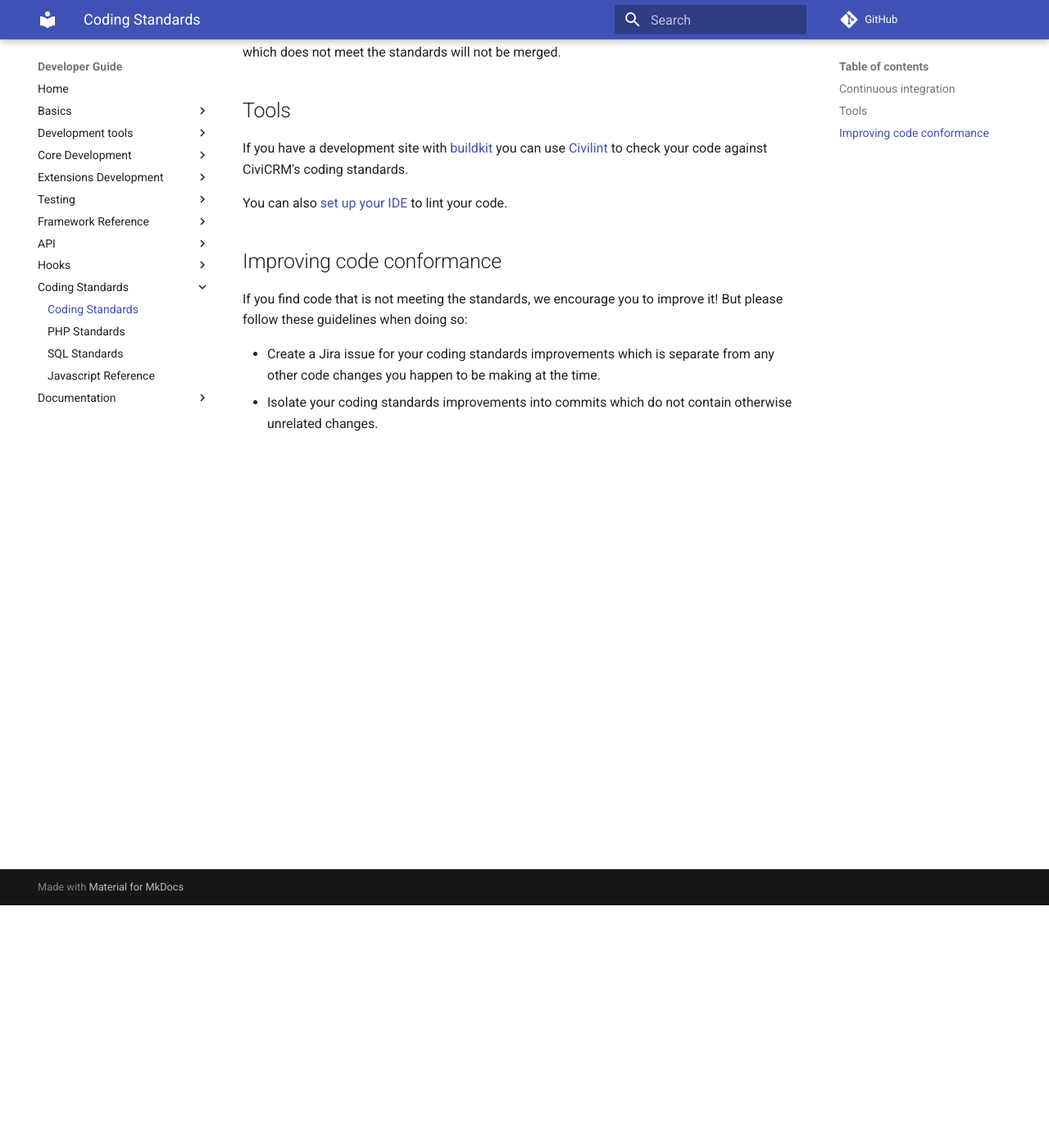
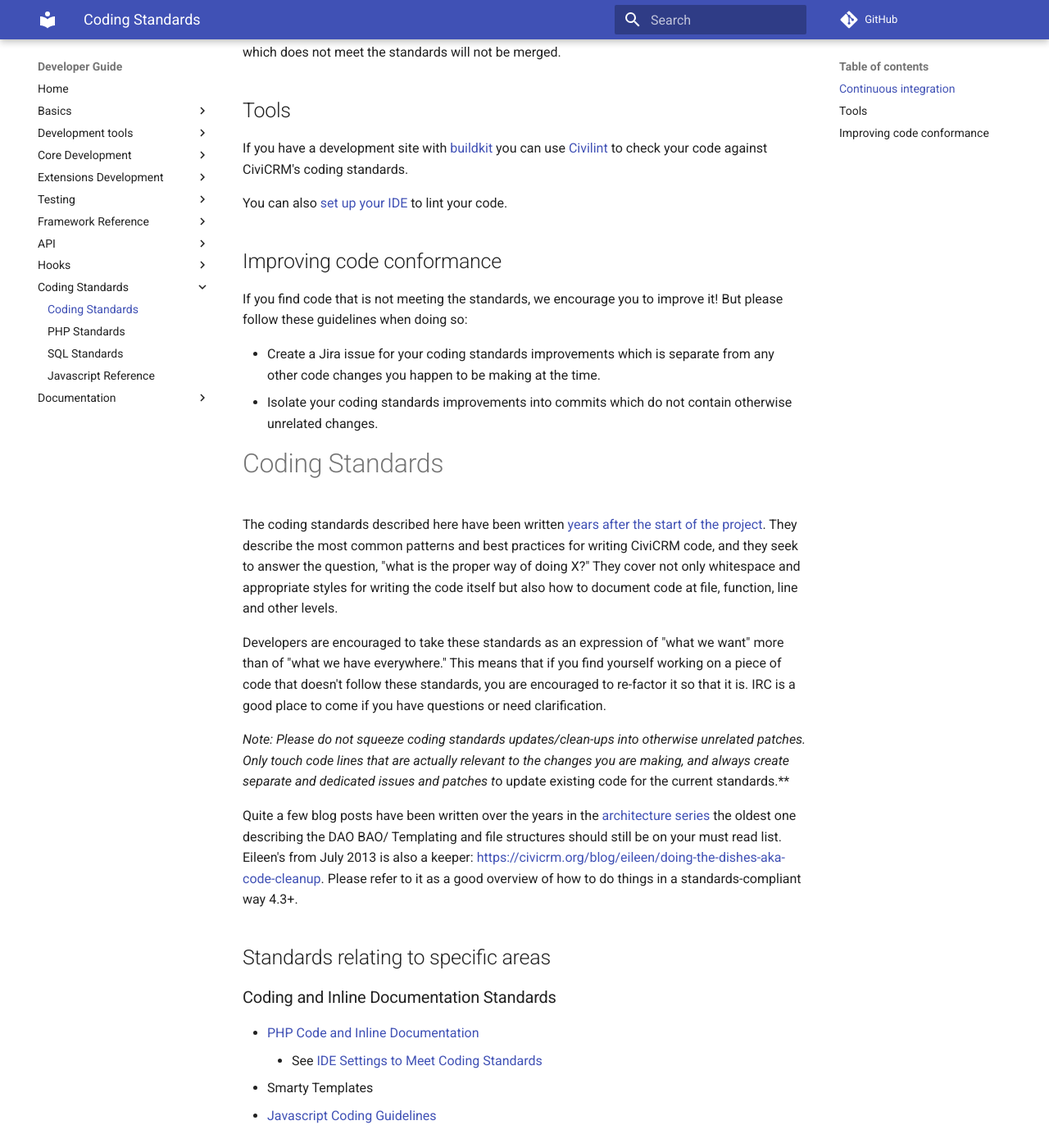
Before and after one commit to civicrm/civicrm-dev-docs, an MkDocs documentation site: the page built from docs/standards/index.md, in a window 1280 px wide and 1400 px high, scrolled down 296 px. Shown: the whole window at 82% size. Built offline with MkDocs 1.6.1 and Material for MkDocs 9.7.7, drawn with Linux system fonts in a browser that asks for light colours; comment, search, counter and statistics services are not loaded; old or Windows-style settings are respelled for this version of MkDocs; some of the changed text lies outside the part shown.

Commit message:
Migrate "Coding Standards" wiki page
https://wiki.civicrm.org/confluence/display/CRMDOC/Coding+Standards

```diff
--- a/docs/standards/index.md
+++ b/docs/standards/index.md
@@ -20,3 +20,96 @@
 
 * Create a Jira issue for your coding standards improvements which is separate from any other code changes you happen to be making at the time.
 * Isolate your coding standards improvements into commits which do not contain otherwise unrelated changes.
+
+
+
+# Coding Standards
+
+
+
+The coding standards described here have been written [years after the
+start of the
+project](http://civicrm.org/blogs/eileen/you-owe-me-3-tests-function-kitchen-sink){.external-link}.
+ They describe the most common patterns and best practices for writing
+CiviCRM code, and they seek to answer the question, "what is the proper
+way of doing X?" They cover not only whitespace and appropriate styles
+for writing the code itself but also how to document code at file,
+function, line and other levels.
+
+Developers are encouraged to take these standards as an expression of
+"what we want" more than of "what we have everywhere."  This means that
+if you find yourself working on a piece of code that doesn't follow
+these standards, you are encouraged to re-factor it so that it is. IRC
+is a good place to come if you have questions or need clarification.
+
+*Note: Please do not squeeze coding standards updates/clean-ups into
+otherwise unrelated patches. Only touch code lines that are actually
+relevant to the changes you are making, and always create separate and
+dedicated issues and patches t*o update existing code for the current
+standards.**
+
+Quite a few blog posts have been written over the years in the
+[architecture
+series](http://civicrm.org/category/civicrm-blog-categories/architecture-series){.external-link} the
+oldest one describing the DAO BAO/ Templating and file structures should
+still be on your must read list. Eileen's from July 2013 is also a
+keeper: <https://civicrm.org/blog/eileen/doing-the-dishes-aka-code-cleanup>.
+Please refer to it as a good overview of how to do things in a
+standards-compliant way 4.3+.
+
+## Standards relating to specific areas
+
+### Coding and Inline Documentation Standards
+
+-   [PHP Code and Inline
+    Documentation](/confluence/display/CRMDOC/PHP+Code+and+Inline+Documentation)
+    -   See [IDE Settings to Meet Coding
+        Standards](/confluence/display/CRMDOC/IDE+Settings+to+Meet+Coding+Standards)
+-   Smarty Templates
+-   [Javascript Coding
+    Guidelines](/confluence/display/CRMDOC/Javascript+Reference)
+
+### Architecture
+
+-   [API
+    Architecture](/confluence/display/CRMDOC/API+Architecture+Standards)
+-   [Coding Standards](/confluence/display/CRMDOC/Coding+Standards)
+-   [Settings Reference](/confluence/display/CRMDOC/Settings+Reference)
+-   [\[Archived\] Settings Metadata and
+    Usage](/confluence/display/CRMDOC/%5BArchived%5D+Settings+Metadata+and+Usage)
+    <span style="color: rgb(255,102,0);">(should this
+    be deleted?)</span>
+-   Pseudoconstants (consistent input & output)
+-   [Business Application Object (BAO) and Database Application
+    Object (DAO) layers](/confluence/display/CRMDOC/Database+layer)
+-   General principles:\
+    -   Avoid the use of eval().
+    -   Business logic should be in the BAO not forms.
+
+## Specific clean up tasks
+
+Developers who are looking to contribute to this effort may want to
+consider doing any amount self-contained work on the following areas:
+
+-   Develop & confirm standards listed above (incl decide on smarty
+    coding templates, seperation of tpl and js)
+-   Move business logic from the forms to the BAO
+-   Remove eval() instances
+-   Cleanup and centralize the token code.
+-   Code duplication should be addressed - e.g the introduction of a
+    select function in CRM/Report/Form.php around 3.3 made identical
+    functions in child classes obsolete. This is a good taks for someone
+    wanting to learn
+-   Start auto-generating documentation for internal classes and
+    prioritize the classes in most needs of doc/inline help
+-   Start experimenting and migrating part of the core code towards
+    Symfony2
+-   Eliminate duplicate code, move into functions
+-   Eliminate duplicate functions, move to parent classes
+-   Clean up messy code
+-   Look at repurposing the coder module to keep CiviCRM tidy
+-   Git rid of unused functions
+-   Look through the "todo" "fixme" and "hack" comments and see about
+    fixing them
+-   As CiviCRM now requires PHP 5.3, modify code to use the Drupal 8
+    coding standard of using the PHP keyword const in place of define();
```
Also changed, not shown: 1 other file.
